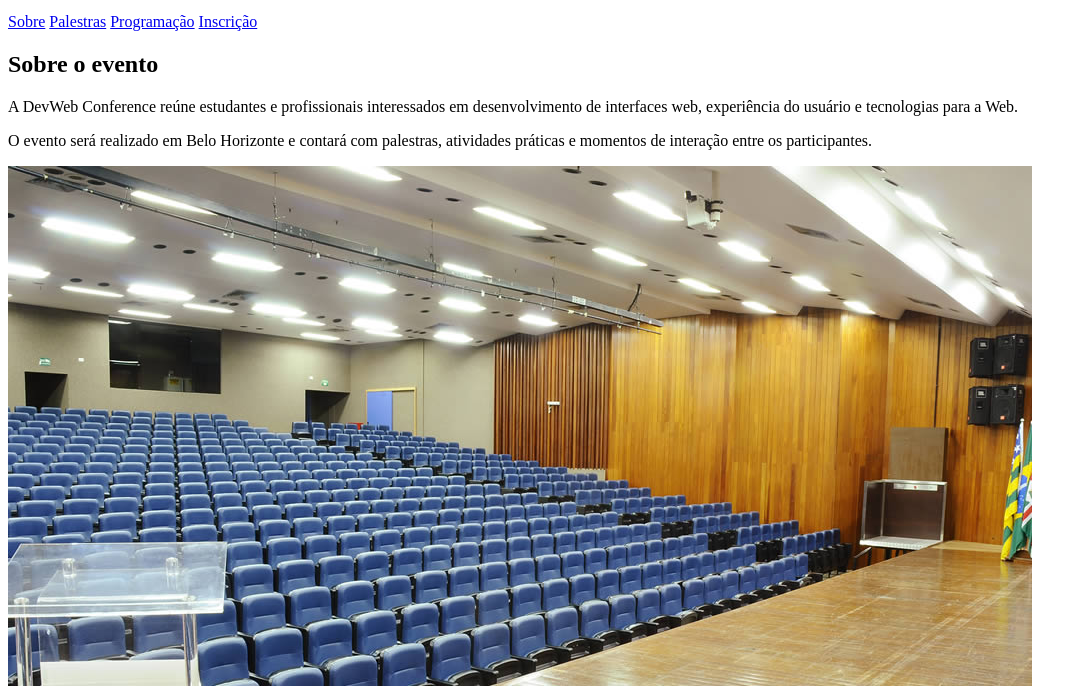
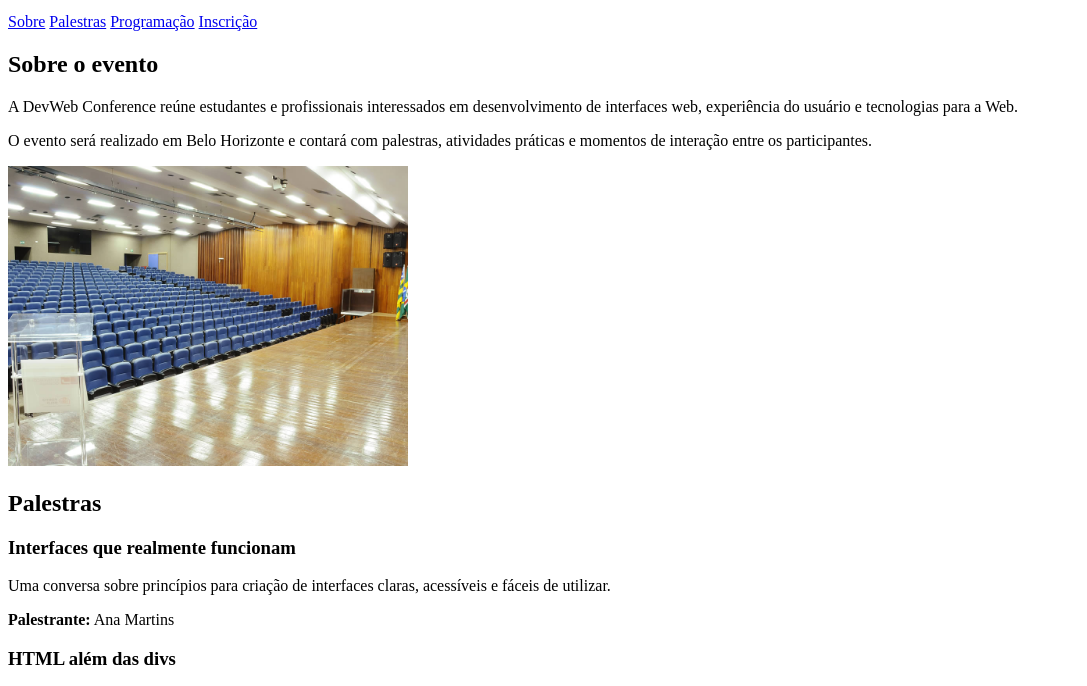
Before and after one commit to Lucas5601/devweb-conference, a plain HTML site: page index.html in a window 1280 px wide. Shown: the part 101-787 px from the top of the page, without its empty margins (0-1087 px from the left). Drawn offline with Linux system fonts and the light colour scheme.

Commit message:
feat: conserta o tamanho da foto no site

```diff
--- a/index.html
+++ b/index.html
@@ -79,6 +79,8 @@
         src="imagens/auditorio.jpg"
 
         alt="Auditório preparado para a DevWeb Conference"
+
+        height="300px"
 
     >
 
```
